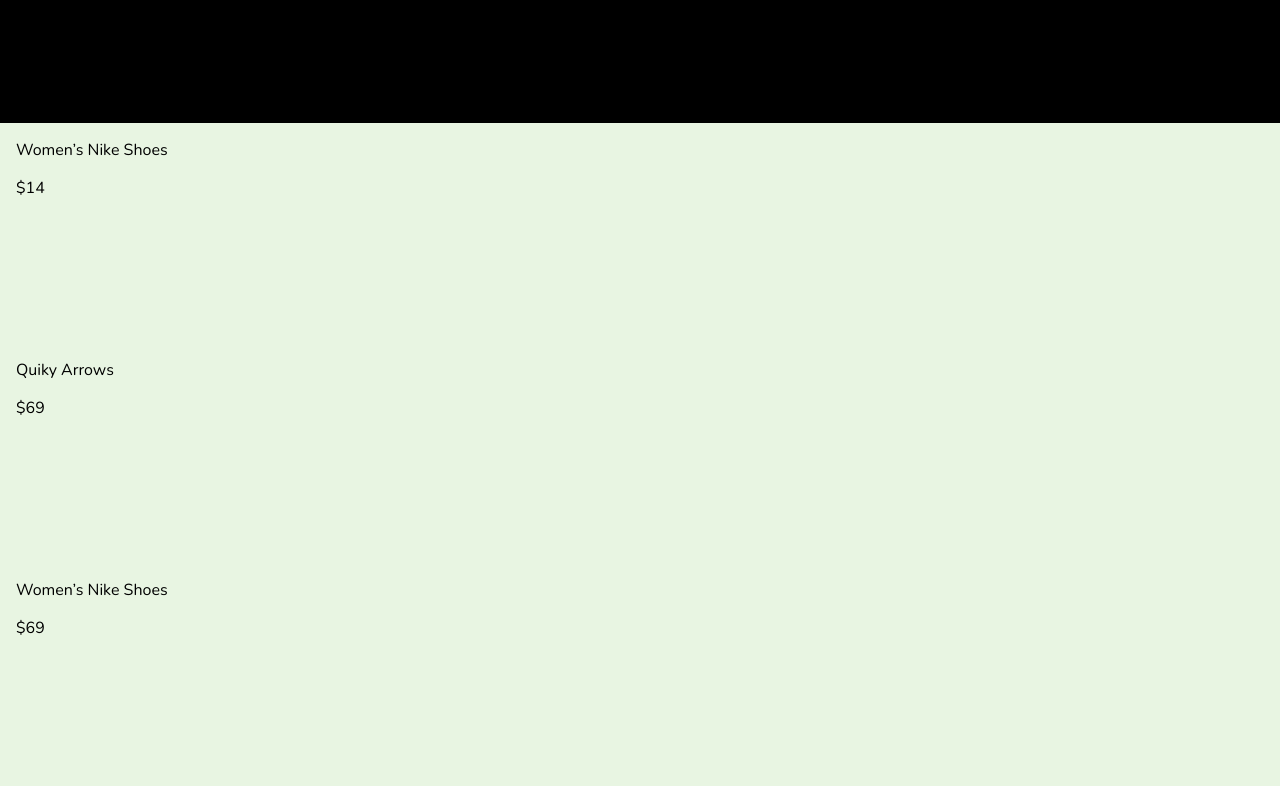
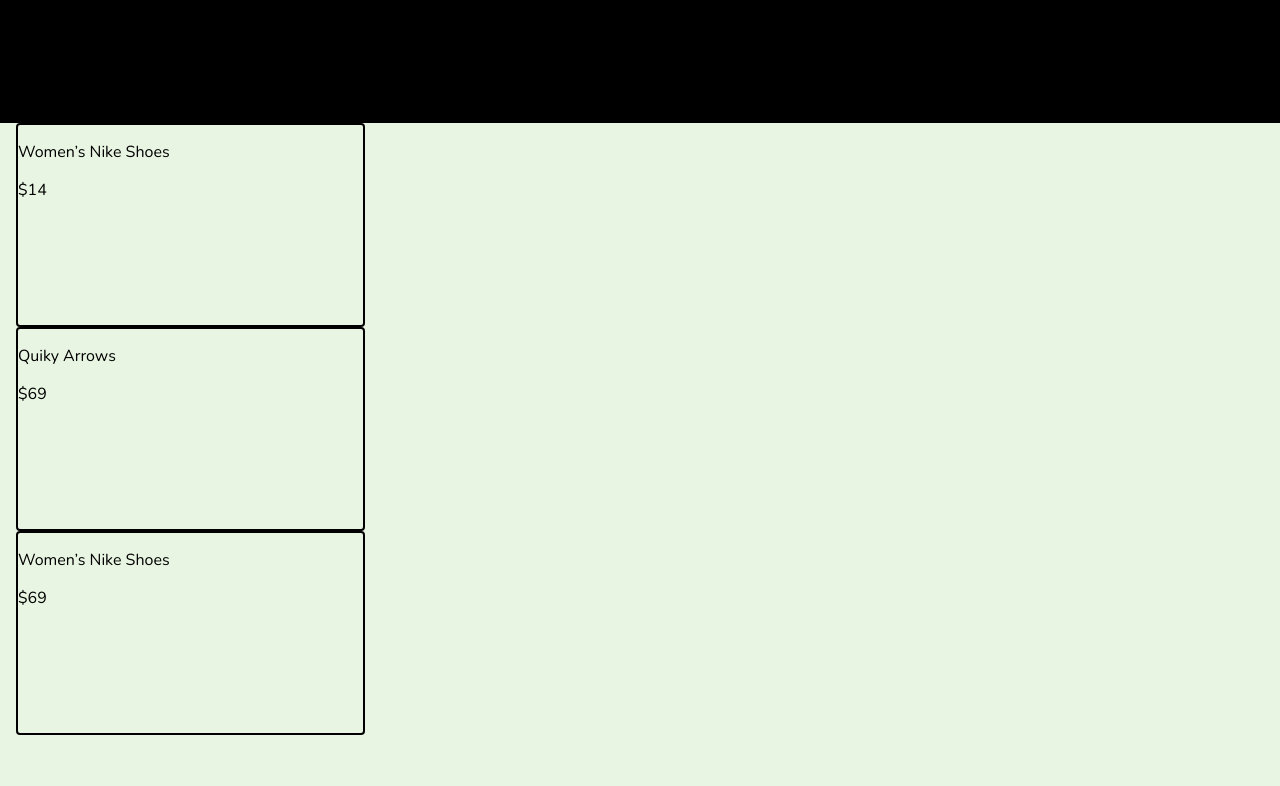
Before and after one commit to MastooraTurkmen/Couply, a plain HTML site: page index.html in a window 1280 px wide. Shown: the part 974-1760 px from the top of the page. Drawn offline with nearby package versions, Linux system fonts and the light colour scheme.

Commit message:
styling frames

```diff
--- a/css/main.scss
+++ b/css/main.scss
@@ -169,8 +169,10 @@
     .frames-col1 {
 
         .frame {
-        width: 349px;
-        height: 204px;
+            width: 349px;
+            height: 204px;
+            border-radius: 4px;
+            border: 2px solid #000;
         }
     }
 }
```
Also changed, not shown: css/main.css, 1 other file.
